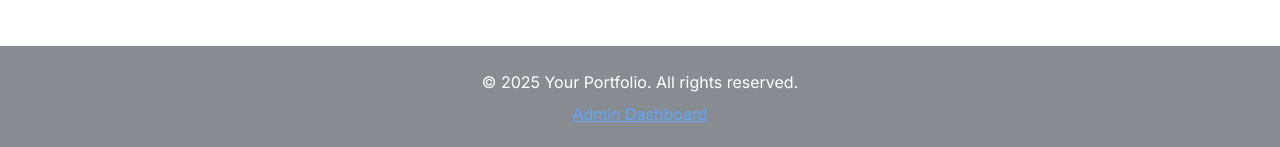
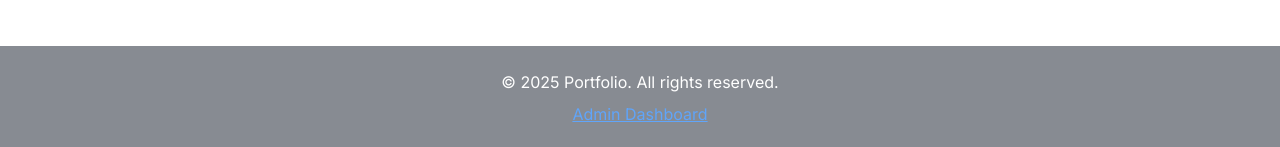
Before and after one commit to shreeharshg/portfolio, a Next.js app: page / in a window 1280 px wide. Shown: the part 4872-5019 px from the top of the page. Built offline with nearby package versions, Linux system fonts and the light colour scheme.

Commit message:
small addition

```diff
--- a/components/layout/Footer.tsx
+++ b/components/layout/Footer.tsx
@@ -3,7 +3,7 @@
 export default function Footer() {
   return (
     <footer className="bg-gray-900/50 text-white py-6 text-center">
-      <p>© {new Date().getFullYear()} Your Portfolio. All rights reserved.</p>
+      <p>© {new Date().getFullYear()} Portfolio. All rights reserved.</p>
       <Link href="/admin" className="text-blue-400 hover:text-blue-500 underline mt-2 block">
         Admin Dashboard
       </Link>
```
